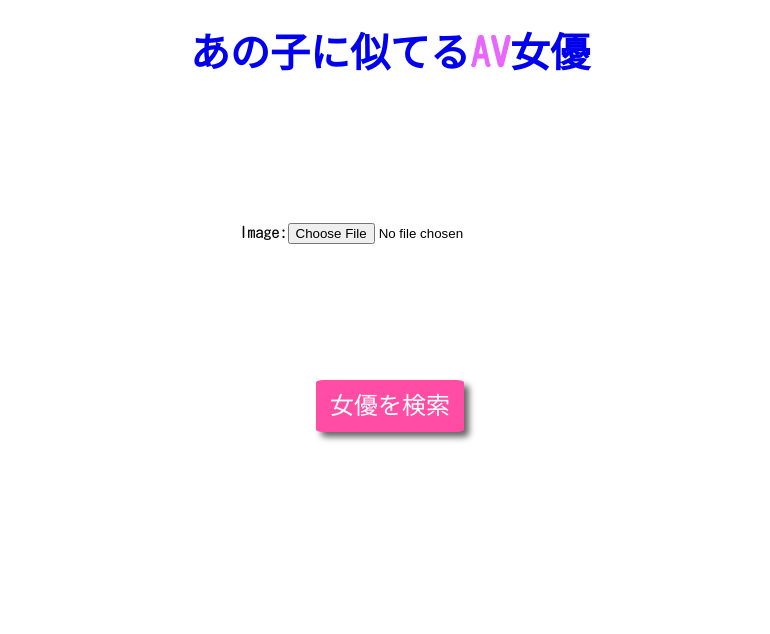
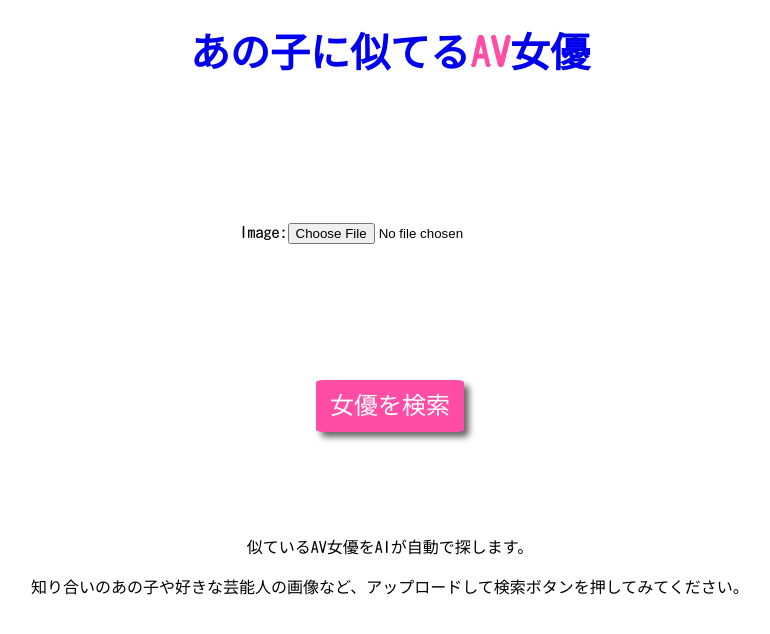
Before and after one commit to sue-chan/DetectApp, a Django app: page / in a window 1280 px wide. Shown: the top 634 px of the page, without its empty margins (250-1020 px from the left). Run offline with Django 3.2, Linux system fonts and the light colour scheme.

Commit message:
add css and detect_and_search

```diff
--- a/detect/detect_and_search.py
+++ b/detect/detect_and_search.py
@@ -4,8 +4,8 @@ import pandas as pd
 import requests
 
 
-BASE_URL = "https://av.cognitiveservices.azure.com/face/v1.0/"
-SUBSCRIPTION_KEY  = "6df1df5e892642bbacd897ca656ff5b7"
+BASE_URL = "https://detectapp.cognitiveservices.azure.com/face/v1.0/"
+SUBSCRIPTION_KEY  = "ffd3975f4c8b412eb36d2974aec21ea7"
 GROUP_NAME = "avactress"
 DMM_AFFILIATE_ID = "sueblocom999-999"
 DMM_API_ID = "dAecCaaPMFrXcnTgXhG7"
--- a/detect/static/css/detect.css
+++ b/detect/static/css/detect.css
@@ -5,6 +5,7 @@ body {
 
 a {
     text-decoration: none;
+
 }
 
 a:hover {
@@ -23,7 +24,6 @@ a:active {
 h1 {
     font-size: 40px;
     line-height: 2.2;
-    color: #000000;
 }
 
 .pic{
@@ -47,6 +47,10 @@ h1 {
     padding-top: 30px;
 }
 
+.text{
+    padding-top: 70px;
+}
+
 .button {
   display       : inline-block;
   border-radius : 5%;          /* 角丸       */
--- a/detect/templates/detect/index.html
+++ b/detect/templates/detect/index.html
@@ -6,8 +6,9 @@
         <link rel="stylesheet" href="{% static 'css/detect.css' %}">
     </head>
     <body>
+        <div class="all">
         <div>
-            <h1><a href="/">あの子に似てる<span style="color:#e966fe";>AV</span>女優</a></h1>
+            <h1><a href="/">あの子に似てる<span style="color:#ff4da6";>AV</span>女優</a></h1>
         </div>
 
 
@@ -21,5 +22,10 @@
             <input class="button" type="submit" name="submit" value="女優を検索">
             </div>
         </form>
+        <div class="text">
+        <p>似ているAV女優をAIが自動で探します。</p>
+        <p>知り合いのあの子や好きな芸能人の画像など、アップロードして検索ボタンを押してみてください。</p>
+        </div>
+        </div>
     </body>
 </html>
--- a/detect/templates/detect/result.html
+++ b/detect/templates/detect/result.html
@@ -7,7 +7,7 @@
     </head>
     <body>
         <div>
-            <h1><a href="/">あの子に似てる<span style="color:#e966fe";>AV</span>女優</a></h1>
+            <h1><a href="/">あの子に似てる<span style="color:#ff4da6";>AV</span>女優</a></h1>
         </div>
         <span class="name">{{ name }}</span>
         <br>
```
